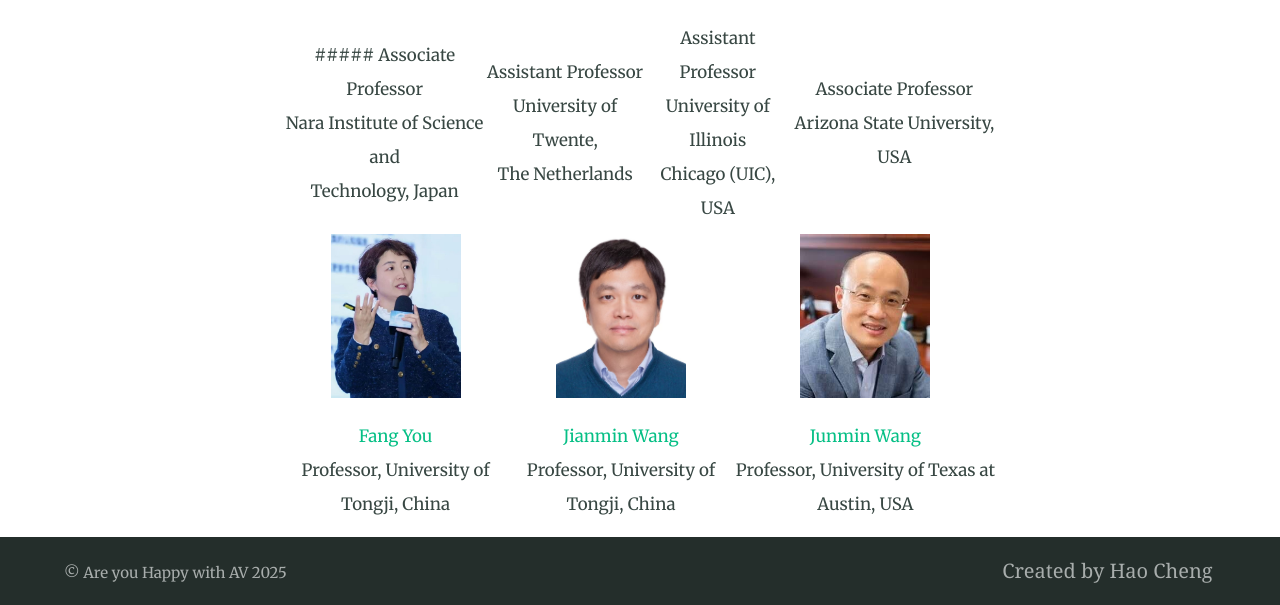
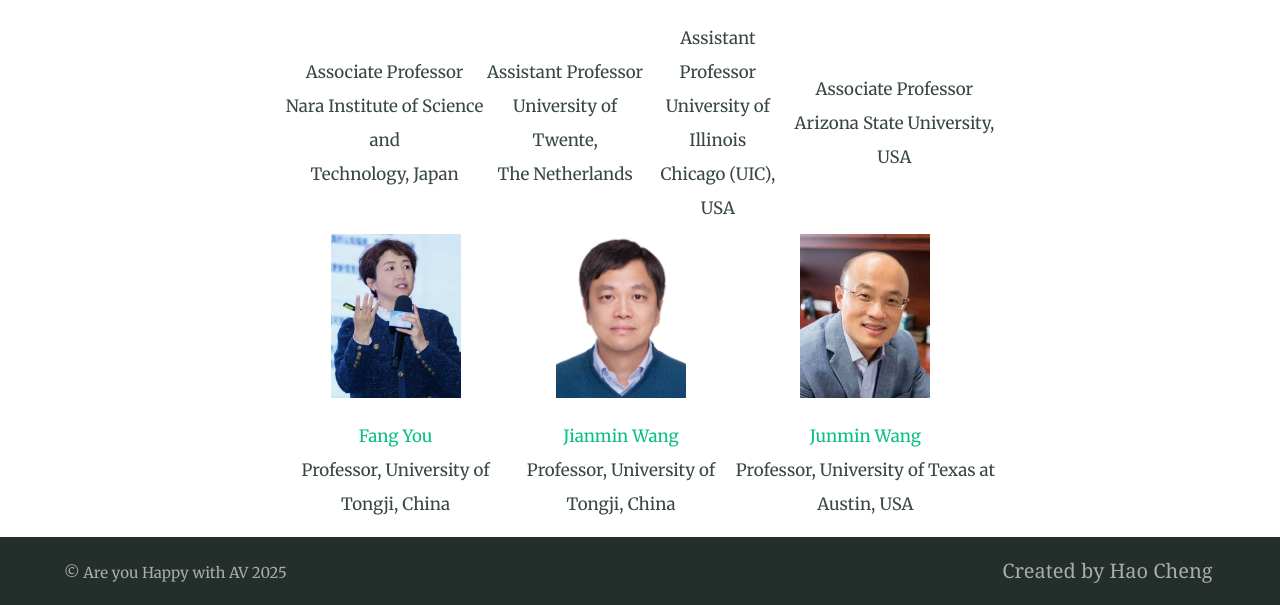
Before and after one commit to Are-You-Happy-with-AV/are-you-happy-with-av.github.io, a Jekyll site: the page built from index.md, in a window 1280 px wide and 900 px high, scrolled down 2856 px, cut to the strip 295-900 px from the top of the window. Built offline with Jekyll 4.4.1, drawn with Linux system fonts in a browser that asks for light colours.

```diff
--- a/index.md
+++ b/index.md
@@ -53,7 +53,7 @@ To submit an extended abstract, you must have the following items readily availa
 
 <img src="/assets/committee/Hailong liu.jpg" style="padding: 10px;" width="150" height="250"> |  <img src="/assets/committee/Hao Cheng.jpg" style="padding: 10px;" width="150" height="250"> | <img src="/assets/committee/Wenhao Luo.png" style="padding: 10px;" width="150" height="250"> | <img src="/assets/committee/Wenlong Zhang.png" style="padding: 10px;" width="150" height="250">|
 :-------------------------:|:-------------------------:|:-------------------------:|:-------------------------:|
-##### Associate Professor <br> Nara Institute of Science and <br> Technology, Japan| Assistant Professor <br> University of Twente, <br> The Netherlands | Assistant Professor <br> University of Illinois <br> Chicago (UIC), USA | Associate Professor <br> Arizona State University, USA
+Associate Professor <br> Nara Institute of Science and <br> Technology, Japan| Assistant Professor <br> University of Twente, <br> The Netherlands | Assistant Professor <br> University of Illinois <br> Chicago (UIC), USA | Associate Professor <br> Arizona State University, USA
 
 <img src="/assets/committee/Fang You.jpg" style="padding: 10px;" width="150" height="250"> |  <img src="/assets/committee/Jianmin Wang.jpg" style="padding: 10px;" width="150" height="250"> | <img src="/assets/committee/Junmin Wang.jpg" style="padding: 10px;" width="150" height="250">
 :-------------------------:|:-------------------------:|:-------------------------:
```
